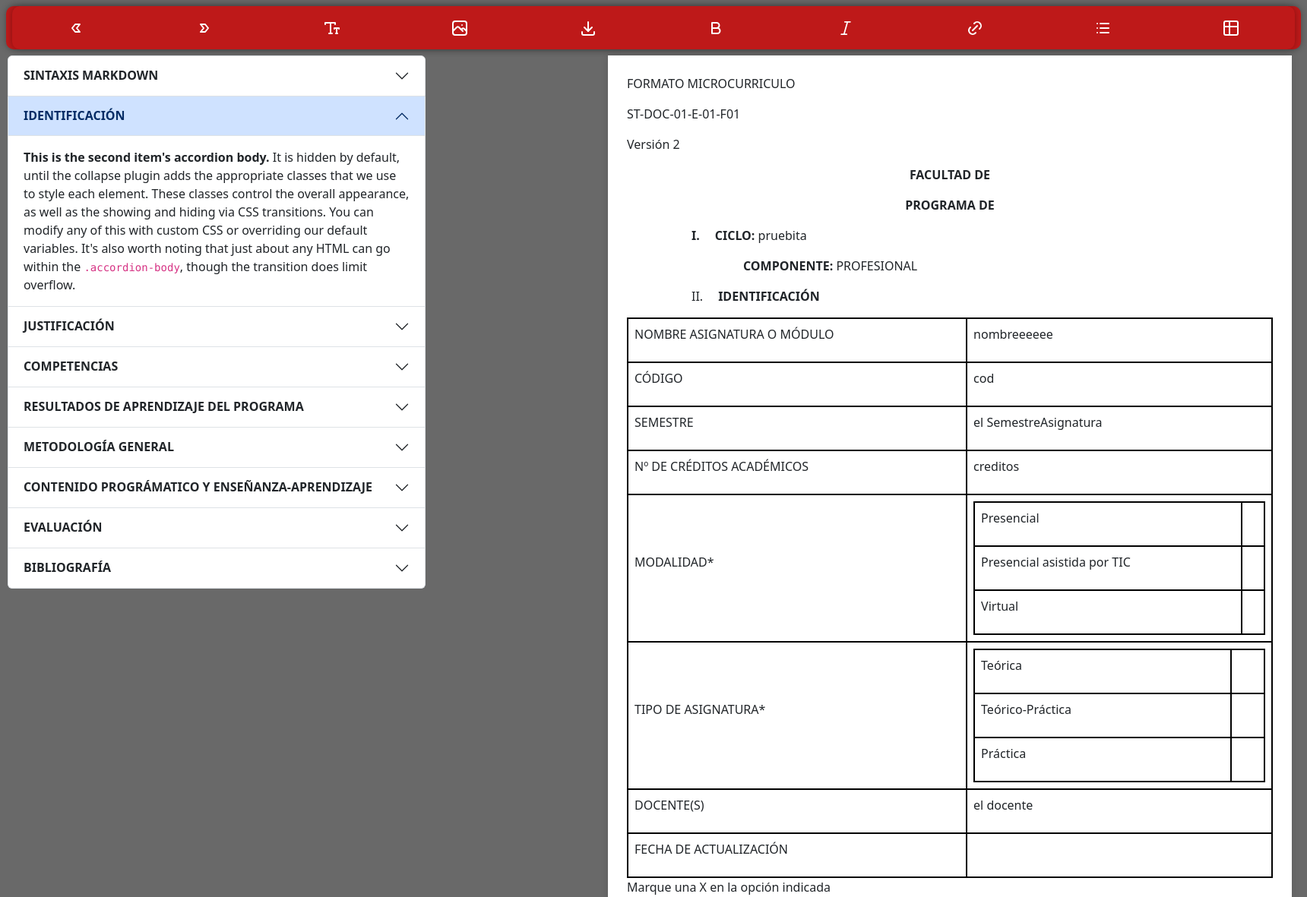
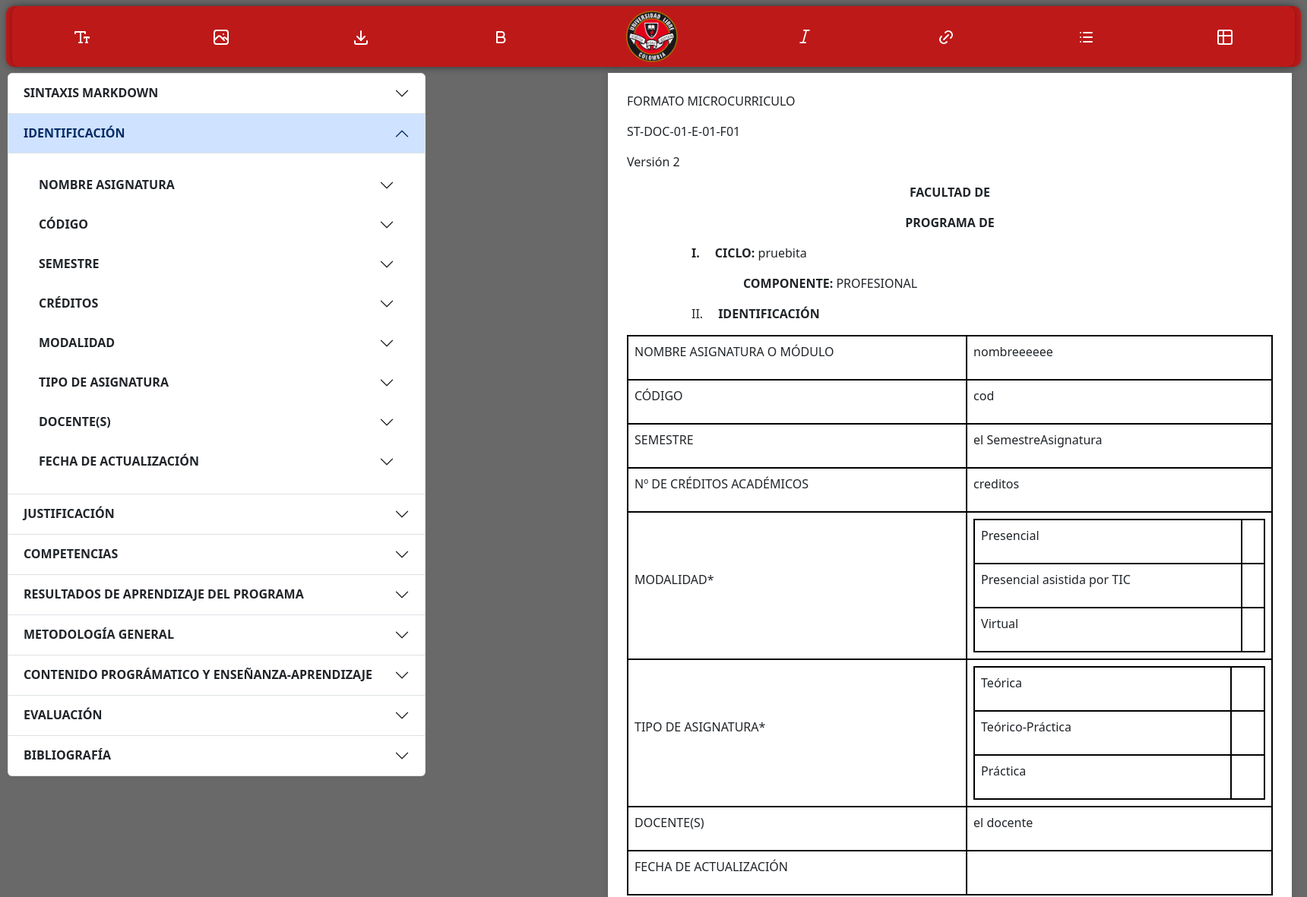
Before and after one commit to ellery25/EditorOnline, a Flask app: page / in a window 1720 px wide, after a click on "IDENTIFICACIÓN". Shown: the top 1181 px of the page at 76% size. Run offline with Flask 3, Linux system fonts and the light colour scheme; some libraries are stand-ins or nearby versions.

Commit message:
faltan botones

```diff
--- a/src/config/static/css/style.css
+++ b/src/config/static/css/style.css
@@ -9,7 +9,7 @@
 
 
 .navigation a {
-  max-height: 43px;
+  max-height: 50px;
   padding: 1rem;
   color: var(--blanco);
   font-size: 2rem;
@@ -22,7 +22,7 @@
   display: flex;
   flex-direction: row;
   justify-content: space-around;
-  height: 57px;
+  height: 80px;
   align-items: center;
 }
 
@@ -184,14 +184,16 @@ section #targetDiv {
 
 table {
   border-collapse: collapse;
-   width: 100%;
-   border: 2px solid #050505;
+  width: 100%;
+  border: 2px solid #050505;
 }
+
 table td {
   border: 2px solid #000000;
   padding: 8px;
   text-align: left;
 }
+
 table table td {
   border: 2px solid #000000;
   padding: 8px;
--- a/src/config/templates/editor_syllabus.html
+++ b/src/config/templates/editor_syllabus.html
@@ -3,23 +3,6 @@
 <header class="navigation">
   <div class="navigation">
     <nav class="navi">
-      <button href="#" class="button_nav">
-        <svg xmlns="http://www.w3.org/2000/svg" class="icon icon-tabler icon-tabler-arrow-badge-left" width="24"
-          height="24" viewBox="0 0 24 24" stroke-width="2" stroke="#ffffff" fill="none" stroke-linecap="round"
-          stroke-linejoin="round">
-          <path stroke="none" d="M0 0h24v24H0z" fill="none" />
-          <path d="M11 17h6l-4 -5l4 -5h-6l-4 5z" />
-        </svg>
-      </button>
-
-      <button href="#" class="button_nav">
-        <svg xmlns="http://www.w3.org/2000/svg" class="icon icon-tabler icon-tabler-arrow-badge-right" width="24"
-          height="24" viewBox="0 0 24 24" stroke-width="2" stroke="#ffffff" fill="none" stroke-linecap="round"
-          stroke-linejoin="round">
-          <path stroke="none" d="M0 0h24v24H0z" fill="none" />
-          <path d="M13 7h-6l4 5l-4 5h6l4 -5z" />
-        </svg>
-      </button>
 
       <div id="headerButton">
         <button href="#" class="button_nav" onmouseover="showHeaderMenu()" onmouseout="hideHeaderMenu()">
@@ -77,6 +60,9 @@
           <path d="M13 12h1a3.5 3.5 0 0 1 0 7h-7v-7" />
         </svg>
       </button>
+
+
+      <img width="4%" src="{{ url_for('static', filename='img/logo.png') }}" alt="icono">
 
       <button href="#" class="button_nav" onclick="aplicarCursiva()">
         <svg xmlns="http://www.w3.org/2000/svg" class="icon icon-tabler icon-tabler-italic" width="28" height="28"
@@ -208,14 +194,165 @@
     </h2>
     <div id="collapseTwo" class="accordion-collapse collapse" data-bs-parent="#accordionExample">
       <div class="accordion-body">
-        <strong>This is the second item's accordion body.</strong> It is hidden
-        by default, until the collapse plugin adds the appropriate classes that
-        we use to style each element. These classes control the overall
-        appearance, as well as the showing and hiding via CSS transitions. You
-        can modify any of this with custom CSS or overriding our default
-        variables. It's also worth noting that just about any HTML can go within
-        the <code>.accordion-body</code>, though the transition does limit
-        overflow.
+
+        <div class="accordion2" id="accordionPanelsStayOpenExample">
+          <div class="accordion-item2">
+            <h2 class="accordion-header">
+              <button class="accordion-button" type="button" data-bs-toggle="collapse"
+                data-bs-target="#panelsStayOpen-collapseOne2" aria-expanded="true"
+                aria-controls="panelsStayOpen-collapseOne2">
+                NOMBRE ASIGNATURA
+              </button>
+            </h2>
+            <div id="panelsStayOpen-collapseOne2" class="accordion-collapse collapse">
+              <div class="accordion-body">
+                <textarea name="" id="" cols="80" rows="15" class="full-width-textarea"></textarea>
+              </div>
+            </div>
+          </div>
+          <div class="accordion-item2">
+            <h2 class="accordion-header">
+              <button class="accordion-button collapsed" type="button" data-bs-toggle="collapse"
+                data-bs-target="#panelsStayOpen-collapseTwo2" aria-expanded="false"
+                aria-controls="panelsStayOpen-collapseTwo2">
+                CÓDIGO
+              </button>
+            </h2>
+            <div id="panelsStayOpen-collapseTwo2" class="accordion-collapse collapse">
+              <div class="accordion-body">
+                <textarea name="" id="" cols="80" rows="15" class="full-width-textarea"></textarea>
+              </div>
+            </div>
+          </div>
+          <div class="accordion-item2">
+            <h2 class="accordion-header">
+              <button class="accordion-button collapsed" type="button" data-bs-toggle="collapse"
+                data-bs-target="#panelsStayOpen-collapseThree2" aria-expanded="false"
+                aria-controls="panelsStayOpen-collapseThree2">
+                SEMESTRE
+              </button>
+            </h2>
+            <div id="panelsStayOpen-collapseThree2" class="accordion-collapse collapse">
+              <div class="accordion-body">
+                <textarea name="" id="" cols="80" rows="15" class="full-width-textarea"></textarea>
+              </div>
+            </div>
+          </div>
+          <div class="accordion-item2">
+            <h2 class="accordion-header">
+              <button class="accordion-button collapsed" type="button" data-bs-toggle="collapse"
+                data-bs-target="#panelsStayOpen-collapseFour2" aria-expanded="false"
+                aria-controls="panelsStayOpen-collapseFour2">
+                CRÉDITOS
+              </button>
+            </h2>
+            <div id="panelsStayOpen-collapseFour2" class="accordion-collapse collapse">
+              <div class="accordion-body">
+                <textarea name="" id="" cols="80" rows="15" class="full-width-textarea"></textarea>
+              </div>
+            </div>
+          </div>
+          <div class="accordion-item2">
+            <h2 class="accordion-header">
+              <button class="accordion-button collapsed" type="button" data-bs-toggle="collapse"
+                data-bs-target="#panelsStayOpen-collapseFive2" aria-expanded="false"
+                aria-controls="panelsStayOpen-collapseFive2">
+                MODALIDAD
+              </button>
+            </h2>
+            <div id="panelsStayOpen-collapseFive2" class="accordion-collapse collapse">
+              <div class="accordion-body">
+
+                <form>
+                  <label>
+                    <input type="radio" name="opcion" value="opcion1"> Presencial
+                  </label>
+                  <br>
+                  <label>
+                    <input type="radio" name="opcion" value="opcion2"> Presencial asistida por las TIC
+                  </label>
+                  <br>
+                  <label>
+                    <input type="radio" name="opcion" value="opcion3"> Virtual
+                  </label>
+                  <br>
+                  <br>
+
+                  <!-- Agrega más opciones según sea necesario -->
+
+                  <input style="width: 100%;" class="btn btn-primary" type="submit" value="Enviar">
+                </form>
+
+
+              </div>
+            </div>
+          </div>
+          <div class="accordion-item2">
+            <h2 class="accordion-header">
+              <button class="accordion-button collapsed" type="button" data-bs-toggle="collapse"
+                data-bs-target="#panelsStayOpen-collapseSix2" aria-expanded="false"
+                aria-controls="panelsStayOpen-collapseSix2">
+                TIPO DE ASIGNATURA
+              </button>
+            </h2>
+            <div id="panelsStayOpen-collapseSix2" class="accordion-collapse collapse">
+              <div class="accordion-body">
+
+                <form>
+                  <label>
+                    <input type="radio" name="opcion" value="opcion1"> Teórica
+                  </label>
+                  <br>
+                  <label>
+                    <input type="radio" name="opcion" value="opcion2"> Teórico-práctica
+                  </label>
+                  <br>
+                  <label>
+                    <input type="radio" name="opcion" value="opcion3"> Práctica
+                  </label>
+                  <br>
+                  <br>
+
+                  <!-- Agrega más opciones según sea necesario -->
+
+                  <input style="width: 100%;" class="btn btn-primary" type="submit" value="Enviar">
+                </form>
+
+
+              </div>
+            </div>
+          </div>
+          <div class="accordion-item2">
+            <h2 class="accordion-header">
+              <button class="accordion-button collapsed" type="button" data-bs-toggle="collapse"
+                data-bs-target="#panelsStayOpen-collapseSeven2" aria-expanded="false"
+                aria-controls="panelsStayOpen-collapseSeven2">
+                DOCENTE(S)
+              </button>
+            </h2>
+            <div id="panelsStayOpen-collapseSeven2" class="accordion-collapse collapse">
+              <div class="accordion-body">
+                <textarea name="" id="" cols="80" rows="15" class="full-width-textarea"></textarea>
+              </div>
+            </div>
+          </div>
+          <div class="accordion-item2">
+            <h2 class="accordion-header">
+              <button class="accordion-button collapsed" type="button" data-bs-toggle="collapse"
+                data-bs-target="#panelsStayOpen-collapseEight2" aria-expanded="false"
+                aria-controls="panelsStayOpen-collapseEight2">
+                FECHA DE ACTUALIZACIÓN
+              </button>
+            </h2>
+            <div id="panelsStayOpen-collapseEight2" class="accordion-collapse collapse">
+              <div class="accordion-body">
+                <textarea name="" id="" cols="80" rows="15" class="full-width-textarea"></textarea>
+              </div>
+            </div>
+          </div>
+        </div>
+
+
       </div>
     </div>
   </div>
@@ -284,7 +421,7 @@
     </h2>
     <div id="collapseSeven" class="accordion-collapse collapse" data-bs-parent="#accordionExample">
       <div class="accordion-body" id="blockItems">
-        <button type="button" class="btn btn-primary" data-bs-toggle="modal" data-bs-target="#exampleModal"
+        <button type="button" class="btn btn-primary" style="width: 100%;" data-bs-toggle="modal" data-bs-target="#exampleModal"
           data-bs-whatever="@getbootstrap">Crear nuevo bloque</button>
 
         <div class="modal fade" id="exampleModal" tabindex="-1" aria-labelledby="exampleModalLabel" aria-hidden="true">
@@ -341,13 +478,9 @@
                 PRIMER CORTE
               </button>
             </h2>
-            <div id="panelsStayOpen-collapseOne" class="accordion-collapse collapse show">
+            <div id="panelsStayOpen-collapseOne" class="accordion-collapse collapse">
               <div class="accordion-body">
-                <strong>This is the first item's accordion body.</strong> It is shown by default, until the collapse
-                plugin adds the appropriate classes that we use to style each element. These classes control the overall
-                appearance, as well as the showing and hiding via CSS transitions. You can modify any of this with
-                custom CSS or overriding our default variables. It's also worth noting that just about any HTML can go
-                within the <code>.accordion-body</code>, though the transition does limit overflow.
+                <textarea name="" id="" cols="80" rows="15" class="full-width-textarea"></textarea>
               </div>
             </div>
           </div>
@@ -361,11 +494,7 @@
             </h2>
             <div id="panelsStayOpen-collapseTwo" class="accordion-collapse collapse">
               <div class="accordion-body">
-                <strong>This is the second item's accordion body.</strong> It is hidden by default, until the collapse
-                plugin adds the appropriate classes that we use to style each element. These classes control the overall
-                appearance, as well as the showing and hiding via CSS transitions. You can modify any of this with
-                custom CSS or overriding our default variables. It's also worth noting that just about any HTML can go
-                within the <code>.accordion-body</code>, though the transition does limit overflow.
+                <textarea name="" id="" cols="80" rows="15" class="full-width-textarea"></textarea>
               </div>
             </div>
           </div>
@@ -379,11 +508,7 @@
             </h2>
             <div id="panelsStayOpen-collapseThree" class="accordion-collapse collapse">
               <div class="accordion-body">
-                <strong>This is the third item's accordion body.</strong> It is hidden by default, until the collapse
-                plugin adds the appropriate classes that we use to style each element. These classes control the overall
-                appearance, as well as the showing and hiding via CSS transitions. You can modify any of this with
-                custom CSS or overriding our default variables. It's also worth noting that just about any HTML can go
-                within the <code>.accordion-body</code>, though the transition does limit overflow.
+                <textarea name="" id="" cols="80" rows="15" class="full-width-textarea"></textarea>
               </div>
             </div>
           </div>
```
Also changed, not shown: src/config/static/img/logo.png (added). Lines whose indentation alone changed are shown as unchanged.
